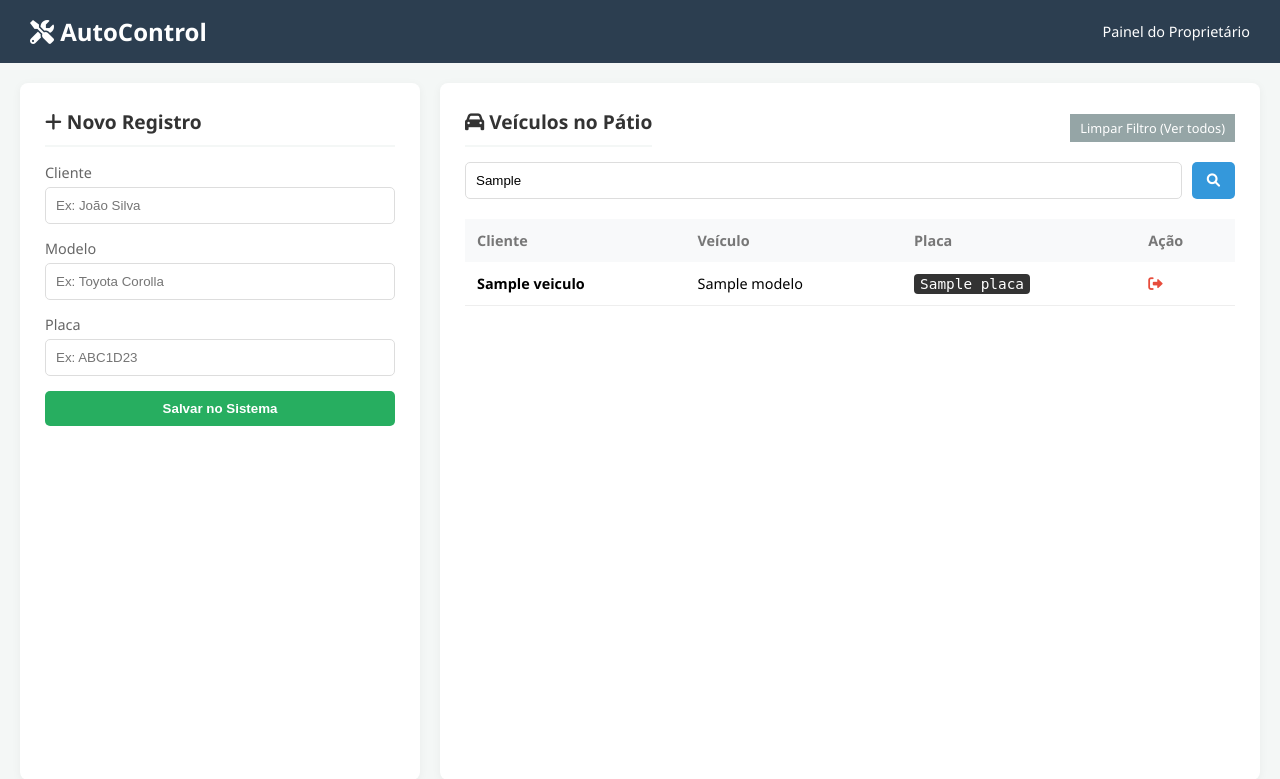
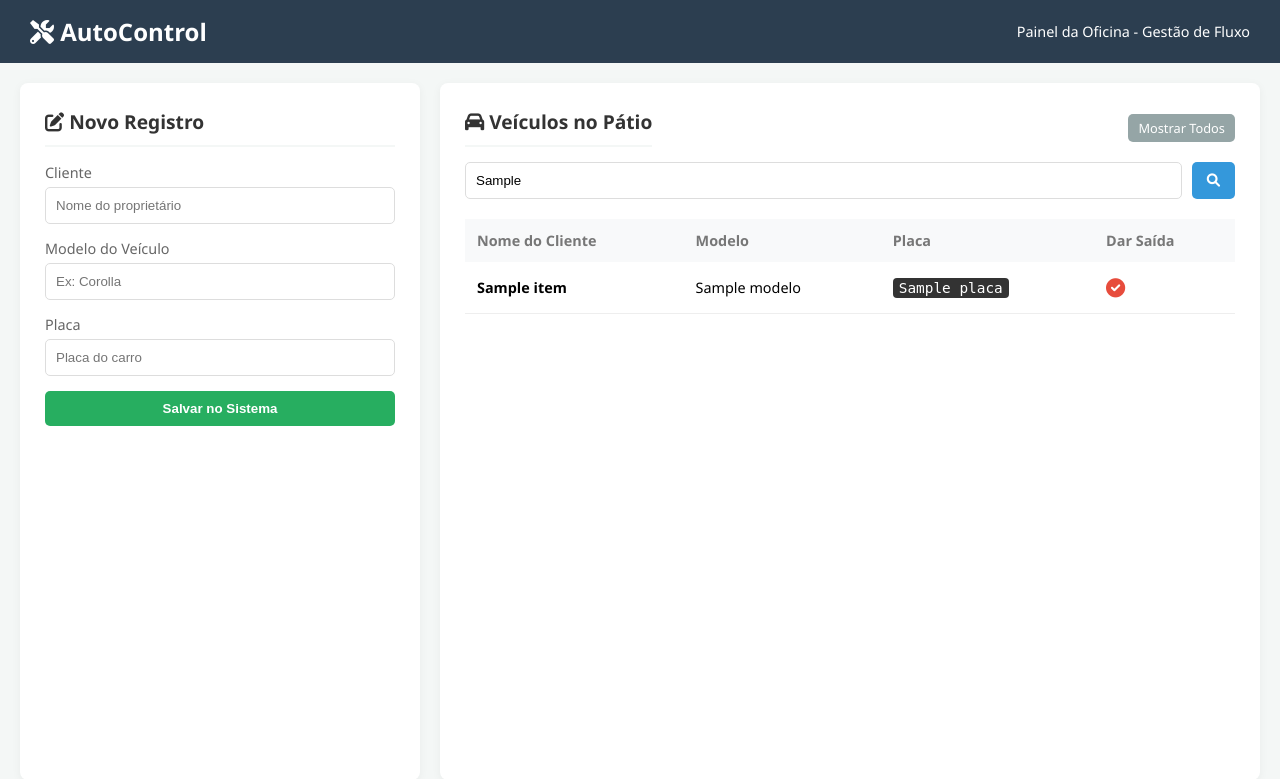
Before and after one commit to Mmarry243/autocontrol, a Flask app: template templates/index.html in a window 1280 px wide. Shown: the top 779 px of the page. Run offline with Flask 3, Linux system fonts and the light colour scheme; the template is opened without the code that fills it: most values are stand-ins (such as "Sample title", 1, 10 or a date in 2020).

Commit message:
Update index.html

```diff
--- a/templates/index.html
+++ b/templates/index.html
@@ -3,105 +3,53 @@
 <head>
     <meta charset="UTF-8">
     <meta name="viewport" content="width=device-width, initial-scale=1.0">
-    <title>AutoControl Dashboard</title>
+    <title>AutoControl - Painel de Gestão</title>
     <link rel="stylesheet" href="https://cdnjs.cloudflare.com/ajax/libs/font-awesome/6.0.0/css/all.min.css">
     <style>
-        body {
-            font-family: 'Segoe UI', sans-serif;
-            background-color: #f4f7f6;
-            margin: 0;
-            display: flex;
-            flex-direction: column;
-            height: 100vh;
-        }
-        header {
-            background: #2c3e50;
-            color: white;
-            padding: 15px 30px;
-            display: flex;
-            justify-content: space-between;
-            align-items: center;
-        }
-        .main-content {
-            display: flex;
-            flex: 1;
-            padding: 20px;
-            gap: 20px;
-            overflow: hidden;
-        }
-        /* Lado Esquerdo - Cadastro */
-        .sidebar {
-            flex: 1;
-            background: white;
-            padding: 25px;
-            border-radius: 8px;
-            box-shadow: 0 2px 10px rgba(0,0,0,0.05);
-            max-width: 350px;
-        }
-        /* Lado Direito - Lista e Busca */
-        .content-area {
-            flex: 2;
-            background: white;
-            padding: 25px;
-            border-radius: 8px;
-            box-shadow: 0 2px 10px rgba(0,0,0,0.05);
-            display: flex;
-            flex-direction: column;
-        }
+        body { font-family: 'Segoe UI', sans-serif; background-color: #f4f7f6; margin: 0; display: flex; flex-direction: column; height: 100vh; }
+        header { background: #2c3e50; color: white; padding: 15px 30px; display: flex; justify-content: space-between; align-items: center; }
+        .main-content { display: flex; flex: 1; padding: 20px; gap: 20px; overflow: hidden; }
+        .sidebar { flex: 1; background: white; padding: 25px; border-radius: 8px; box-shadow: 0 2px 10px rgba(0,0,0,0.05); max-width: 350px; }
+        .content-area { flex: 2; background: white; padding: 25px; border-radius: 8px; box-shadow: 0 2px 10px rgba(0,0,0,0.05); display: flex; flex-direction: column; }
         h2 { font-size: 1.2rem; color: #333; margin-top: 0; border-bottom: 2px solid #f4f7f6; padding-bottom: 10px; }
         .form-group { margin-bottom: 15px; }
         label { display: block; margin-bottom: 5px; font-size: 0.9rem; color: #666; }
-        input {
-            width: 100%;
-            padding: 10px;
-            border: 1px solid #ddd;
-            border-radius: 5px;
-            box-sizing: border-box;
-        }
-        .btn {
-            cursor: pointer;
-            border: none;
-            border-radius: 5px;
-            padding: 10px 15px;
-            font-weight: bold;
-            transition: 0.2s;
-        }
+        input { width: 100%; padding: 10px; border: 1px solid #ddd; border-radius: 5px; box-sizing: border-box; }
+        .btn { cursor: pointer; border: none; border-radius: 5px; padding: 10px 15px; font-weight: bold; transition: 0.2s; }
         .btn-add { background: #27ae60; color: white; width: 100%; }
         .btn-search { background: #3498db; color: white; }
-        .btn-clear { background: #95a5a6; color: white; text-decoration: none; font-size: 0.8rem; padding: 5px 10px; }
-
+        .btn-clear { background: #95a5a6; color: white; text-decoration: none; font-size: 0.8rem; padding: 5px 10px; border-radius: 5px; }
         .search-bar { display: flex; gap: 10px; margin-bottom: 20px; }
         .scroll-area { flex: 1; overflow-y: auto; }
-
         table { width: 100%; border-collapse: collapse; }
         th { text-align: left; background: #f8f9fa; padding: 12px; font-size: 0.9rem; color: #777; }
         td { padding: 12px; border-bottom: 1px solid #eee; font-size: 0.9rem; }
         .plate { background: #333; color: white; padding: 2px 6px; border-radius: 4px; font-family: monospace; }
-        .btn-delete { color: #e74c3c; text-decoration: none; }
+        .btn-delete { color: #e74c3c; text-decoration: none; font-size: 1.2rem; }
     </style>
 </head>
 <body>
 
 <header>
     <div style="font-size: 1.5rem; font-weight: bold;"><i class="fas fa-tools"></i> AutoControl</div>
-    <div style="font-size: 0.9rem;">Painel do Proprietário</div>
+    <div style="font-size: 0.9rem;">Painel da Oficina - Gestão de Fluxo</div>
 </header>
 
 <div class="main-content">
     <div class="sidebar">
-        <h2><i class="fas fa-plus"></i> Novo Registro</h2>
+        <h2><i class="fas fa-edit"></i> Novo Registro</h2>
         <form action="/cadastrar" method="POST">
             <div class="form-group">
                 <label>Cliente</label>
-                <input type="text" name="nome" placeholder="Ex: João Silva" required>
+                <input type="text" name="nome" placeholder="Nome do proprietário" required>
             </div>
             <div class="form-group">
-                <label>Modelo</label>
-                <input type="text" name="modelo" placeholder="Ex: Toyota Corolla" required>
+                <label>Modelo do Veículo</label>
+                <input type="text" name="modelo" placeholder="Ex: Corolla" required>
             </div>
             <div class="form-group">
                 <label>Placa</label>
-                <input type="text" name="placa" placeholder="Ex: ABC1D23" required>
+                <input type="text" name="placa" placeholder="Placa do carro" required>
             </div>
             <button type="submit" class="btn btn-add">Salvar no Sistema</button>
         </form>
@@ -110,13 +58,13 @@
     <div class="content-area">
         <div style="display: flex; justify-content: space-between; align-items: center; margin-bottom: 15px;">
             <h2 style="margin: 0;"><i class="fas fa-car"></i> Veículos no Pátio</h2>
-            {% if last_search %}
-                <a href="/" class="btn-clear">Limpar Filtro (Ver todos)</a>
+            {% if busca_cliente %}
+                <a href="/" class="btn-clear">Mostrar Todos</a>
             {% endif %}
         </div>
 
         <form action="/" method="GET" class="search-bar">
-            <input type="text" name="search" placeholder="Buscar por placa ou cliente..." value="{{ last_search }}">
+            <input type="text" name="search" placeholder="Buscar cliente ou placa..." value="{{ busca_cliente }}">
             <button type="submit" class="btn btn-search"><i class="fas fa-search"></i></button>
         </form>
 
@@ -124,28 +72,28 @@
             <table>
                 <thead>
                     <tr>
-                        <th>Cliente</th>
-                        <th>Veículo</th>
+                        <th>Nome do Cliente</th>
+                        <th>Modelo</th>
                         <th>Placa</th>
-                        <th>Ação</th>
+                        <th>Dar Saída</th>
                     </tr>
                 </thead>
                 <tbody>
-                    {% for veiculo in veiculos %}
+                    {% for item in veiculos %}
                     <tr>
-                        <td><b>{{ veiculo['nome'] }}</b></td>
-                        <td>{{ veiculo['modelo'] }}</td>
-                        <td><span class="plate">{{ veiculo['placa'] }}</span></td>
+                        <td><b>{{ item['nome'] }}</b></td>
+                        <td>{{ item['modelo'] }}</td>
+                        <td><span class="plate">{{ item['placa'] }}</span></td>
                         <td>
-                            <a href="/excluir/{{ veiculo['id'] }}" class="btn-delete" onclick="return confirm('Confirmar saída?')">
-                                <i class="fas fa-sign-out-alt"></i>
+                            <a href="/excluir/{{ item['id'] }}" class="btn-delete" onclick="return confirm('Deseja dar saída neste veículo?')">
+                                <i class="fas fa-check-circle"></i>
                             </a>
                         </td>
                     </tr>
                     {% else %}
                     <tr>
                         <td colspan="4" style="text-align: center; color: #999; padding: 30px;">
-                            Nenhum veículo encontrado.
+                            Pátio vazio ou nenhum veículo encontrado.
                         </td>
                     </tr>
                     {% endfor %}
```
